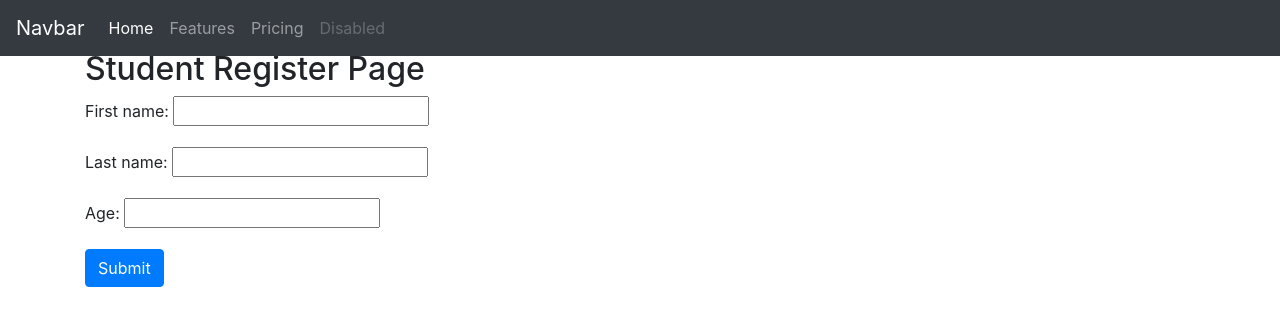
After one commit to olaniyi900/try_django, a Django app: page /schools/student/new/ in a window 1280 px wide. The commit adds this page. Shown: the top 326 px of the page. Run offline with Django 3.2, Linux system fonts and the light colour scheme; some libraries are stand-ins or nearby versions.

Commit message:
class base update delete and create

```diff
--- a/blog/school/models.py
+++ b/blog/school/models.py
@@ -1,4 +1,5 @@
 from django.db import models
+from django.urls import reverse
 
 # Create your models here.
 class Student(models.Model):
@@ -6,5 +7,9 @@ class Student(models.Model):
     last_name = models.CharField(max_length=50)
     age = models.IntegerField()
 
+    def get_absolute_url(self):
+        return reverse("student_detail", kwargs={"pk": self.pk})
+
+
     def __str__(self):
         return f'{self.first_name} {self.last_name}'
--- /dev/null
+++ b/blog/school/templates/school/student_form.html
@@ -0,0 +1,26 @@
+{% extends 'base.html' %}
+{% block title_block %}
+create student
+{% endblock  %}
+
+{% block content %}
+    <h2>Student Register Page</h2>
+ <form method="POST" action=""> {% csrf_token %}
+  <div class="form-group">
+   {{ form.as_p }}
+    {% comment %} <label for="first_name">First Name</label>
+    <input type="text" class="form-control" id="first_name" name="first_name">
+  </div>
+  <div class="form-group">
+    <label for="last_name">Last Name</label>
+    <input type="text" class="form-control" id="last_name" name="last_name">
+  </div>
+  <div class="form-group">
+    <label for="age">Age</label>
+    <input type="number" class="form-control" id="age">
+     {% endcomment %}
+  </div>
+
+  <button type="submit" class="btn btn-primary">Submit</button>
+</form>
+{% endblock  %}
--- a/blog/school/urls.py
+++ b/blog/school/urls.py
@@ -2,8 +2,10 @@ from django.urls import path
 from .views import (home,
     create_student,
     StudentListView,
-    StudentDetailView
-
+    StudentDetailView,
+    StudentCreateView,
+    StudentUpdateView,
+    StudentDeleteView
 )
 
 urlpatterns = [
@@ -11,4 +13,7 @@ urlpatterns = [
     path('create/', create_student, name='craete'),
     path('student/', StudentListView.as_view(), name='students'),
     path('student/<int:pk>/', StudentDetailView.as_view(), name='student_detail'),
+    path('student/new/', StudentCreateView.as_view(), name='student_create'),
+    path('student/<int:pk>/update/', StudentUpdateView.as_view(), name='student_update'),
+    path('student/<int:pk>/delete', StudentDeleteView.as_view(), name='student_delete'),
 ]
--- a/blog/school/views.py
+++ b/blog/school/views.py
@@ -1,7 +1,12 @@
 from django.shortcuts import render, redirect
+from django.urls import reverse_lazy
 from .models import Student
 from .forms import StudentModelForm
-from django.views.generic import ListView, DetailView
+from django.views.generic import (ListView,
+                DetailView,
+                CreateView,
+                UpdateView,
+                DeleteView)
 
 
 # Create your views here.
@@ -38,7 +43,16 @@ class StudentListView(ListView):
 class StudentDetailView(DetailView):
     model = Student
 
-    # def get_object(self):
-    #     obj = super().get_object()
-    #     obj = self.pk
-    #     return obj
+
+class StudentCreateView(CreateView):
+    model = Student
+    fields = ['first_name', 'last_name', 'age']
+
+
+class StudentUpdateView(UpdateView):
+    model = Student
+    fields = ['first_name', 'last_name', 'age']
+
+class StudentDeleteView(DeleteView):
+    model = Student
+    success_url = reverse_lazy('students')
--- a/blog/templates/base.html
+++ b/blog/templates/base.html
@@ -12,6 +12,9 @@
     {% endblock  %}</title>
   </head>
   <body>
+  {% include 'navbar.html' %}
+  <hr>
+  <hr>
     <div class="container">
         <div>
              {% block content %}
--- /dev/null
+++ b/blog/templates/navbar.html
@@ -0,0 +1,14 @@
+<nav class="navbar fixed-top navbar-expand-lg navbar-dark bg-dark">
+  <a class="navbar-brand" href="#">Navbar</a>
+  <button class="navbar-toggler" type="button" data-toggle="collapse" data-target="#navbarNavAltMarkup" aria-controls="navbarNavAltMarkup" aria-expanded="false" aria-label="Toggle navigation">
+    <span class="navbar-toggler-icon"></span>
+  </button>
+  <div class="collapse navbar-collapse" id="navbarNavAltMarkup">
+    <div class="navbar-nav">
+      <a class="nav-item nav-link active" href="#">Home <span class="sr-only">(current)</span></a>
+      <a class="nav-item nav-link" href="#">Features</a>
+      <a class="nav-item nav-link" href="#">Pricing</a>
+      <a class="nav-item nav-link disabled" href="#" tabindex="-1" aria-disabled="true">Disabled</a>
+    </div>
+  </div>
+</nav>
```
Also changed, not shown: blog/school/templates/school/student_confirm_delete.html (added, +18 -0 lines), blog/db.sqlite3.
